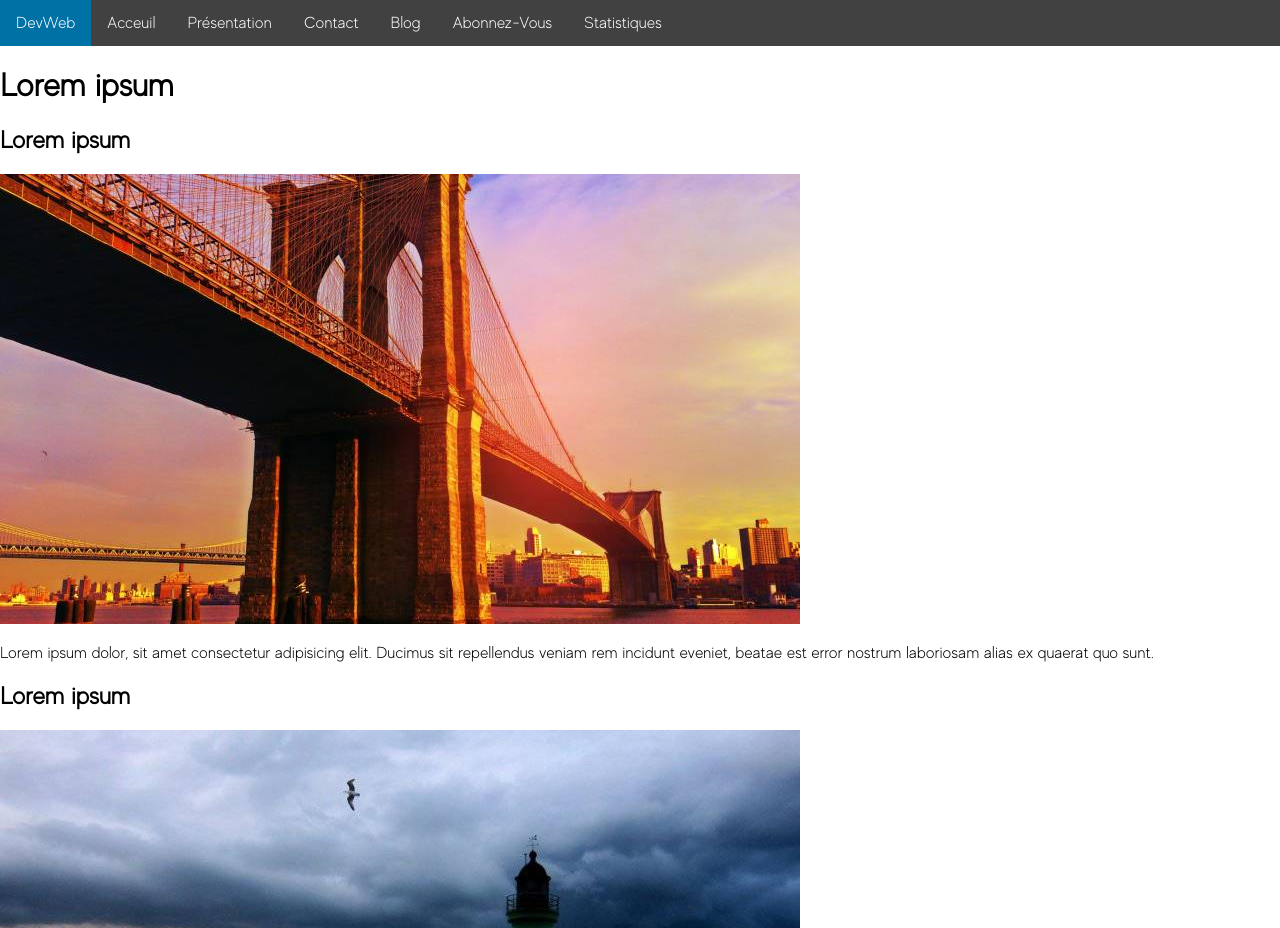
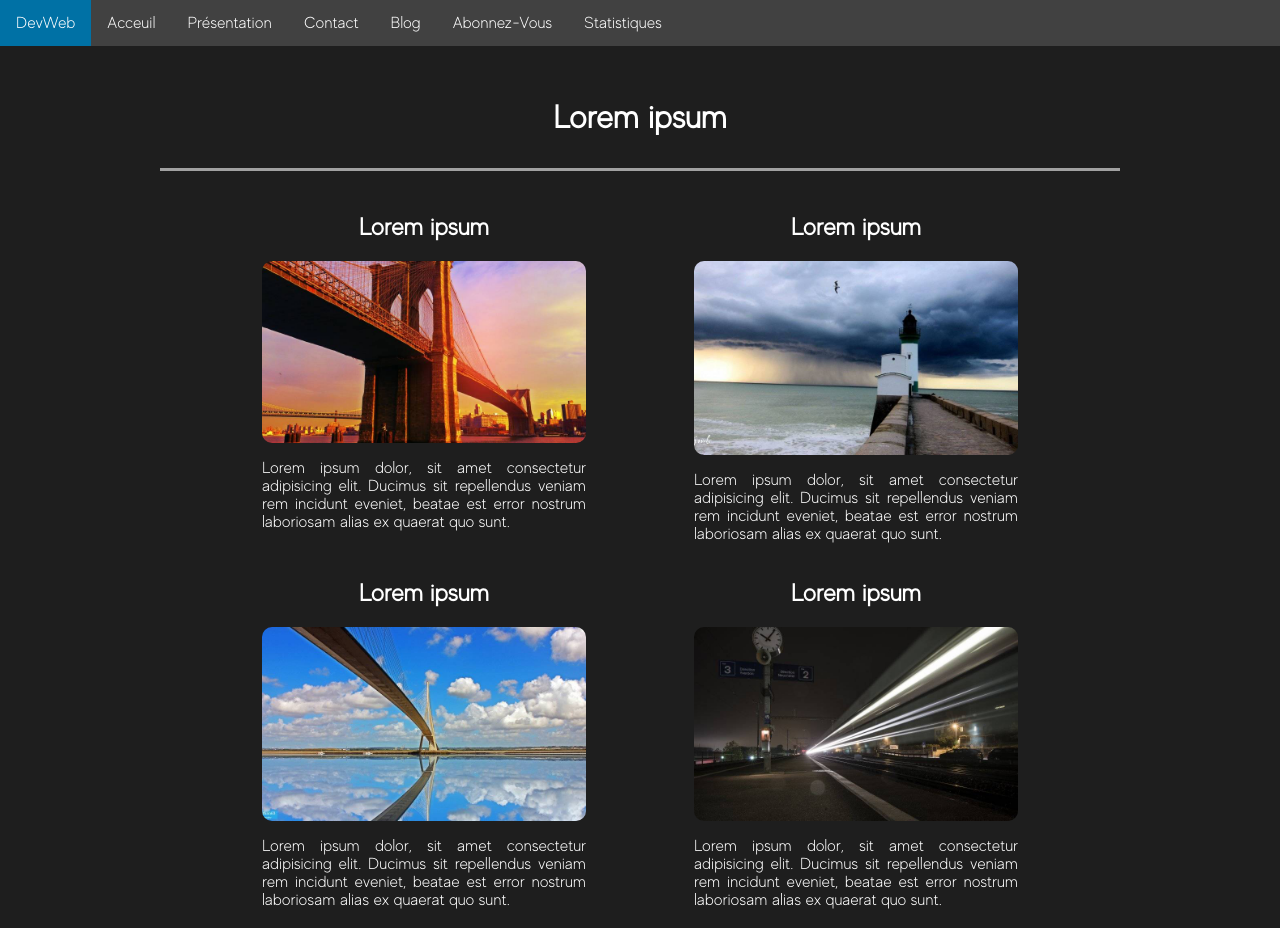
Before and after one commit to ElPountie/ElPountie.github.io, a plain HTML site: page index.html in a window 1280 px wide. Shown: the top 928 px of the page. Drawn offline with Linux system fonts and the light colour scheme.

Commit message:
section style

```diff
--- a/css/stylesheet.css
+++ b/css/stylesheet.css
@@ -8,7 +8,11 @@
     font-family: "default_font";
 }
 
-body {margin: 0;}
+body {
+  margin: 0;
+  background-color: rgb(30, 30, 30);
+}
+
 
 /*navbar*/
 ul.navbar-list {
@@ -62,4 +66,46 @@ ul.navbar-list li a.active {background-color: #0071a5;}
   ul.navbar-list li,
   ul.navbar-list li {float: none;}
   .dropdown-menu a.dropdown-item{min-width: 684px;}
+  main{min-width: 252px;}
 }
+
+main{
+  color:rgb(255, 255, 255);
+  margin: 0 auto;
+  width: 75%;
+}
+
+/*Section*/
+.main_title{
+  text-align: center;
+  padding: 1em;
+  border-bottom: solid;
+  border-color: rgb(161, 161, 161);
+}
+
+.section_article{
+  display: grid;
+  grid-template-columns: 50% 50%;
+  grid-template-rows: 50% 50%;
+  margin: 0 auto;
+  width: 90%;
+}
+
+.title_section{
+  text-align: center;
+}
+
+.img_section img{
+  display: block;
+  border-radius: 10px;
+  min-width: 50%;
+  max-width: 75%;
+  margin: 0 auto;
+}
+
+.img_section p{
+  width: 75%;
+  text-align: justify;
+  padding: 1em;
+  margin: 0 auto;
+}
--- a/index.html
+++ b/index.html
@@ -43,7 +43,7 @@
         </div>
     </nav>
     <main>
-        <h1>Lorem ipsum</h1>
+        <h1 class="main_title">Lorem ipsum</h1>
         <div class="section_article">
             <section class="img_section">
                 <h2 class="title_section">Lorem ipsum</h2>
```
